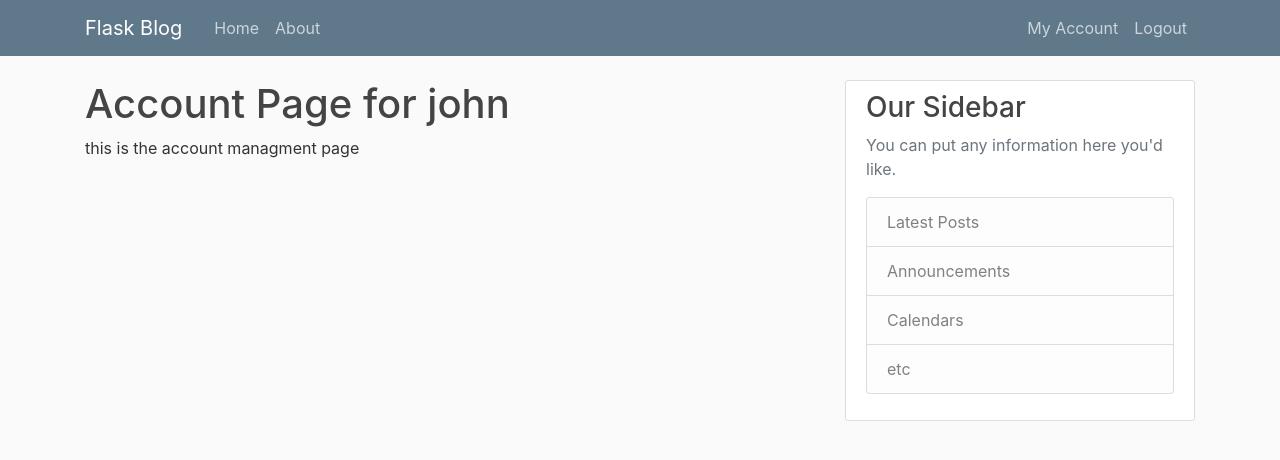
After one commit to william-reid-95/flask-app, a Flask app: page /account in a window 1280 px wide. The commit adds this page. Shown: the top 460 px of the page. Run offline with Flask 2, Linux system fonts and the light colour scheme; a user stored in the database is signed in.

Commit message:
added login functionality
- account creation now possible
- login now possible
- user redirected to login page if attempting to access page which requires logged in user

```diff
--- a/flaskblog/routes.py
+++ b/flaskblog/routes.py
@@ -1,7 +1,8 @@
-from flask import render_template, url_for, flash, redirect
-from flaskblog import app
+from flask import render_template, url_for, flash, redirect, request
+from flaskblog import app, db, bcrypt
 from flaskblog.forms import RegistrationForm, LoginForm
 from flaskblog.models import User,Post
+from flask_login import login_user, current_user, logout_user, login_required
 
 posts = [
     {
@@ -29,21 +30,48 @@
 
 @app.route("/register",methods=["GET","POST"])
 def register():
+    #clause to prevent logging in  or registering a user while a user is already logged in
+    if current_user.is_authenticated:
+        return redirect(url_for('home'))
+
     form = RegistrationForm()
     if form.validate_on_submit():
-        flash(f'Account created for {form.username.data}!','success')
-        return redirect(url_for('home'))
+        hashed_password = bcrypt.generate_password_hash(form.password.data).decode('utf-8')
+        new_user = User(username=form.username.data, email=form.email.data, password=hashed_password)
+        db.session.add(new_user)
+        db.session.commit()
+        flash(f'Account created for {form.username.data}! You are now able to login.','success')
+        return redirect(url_for('login'))
 
     return render_template('register.html',title='Register',form=form)
 
 @app.route("/login",methods=["GET","POST"])
 def login():
+    #clause to prevent logging in or registering a user while a user is already logged in
+    if current_user.is_authenticated:
+        return redirect(url_for('home'))
+
     form = LoginForm()
     if form.validate_on_submit():
-        if form.email.data == 'admin@blog.com' and form.password.data == "password":
-            flash('Successfully logged in!', "success")
-            return redirect(url_for('home'))
+        user = User.query.filter_by(email=form.email.data).first()
+        if user and bcrypt.check_password_hash(user.password, form.password.data):
+            login_user(user,remember=form.remember.data)
+            next_page = request.args.get('next') # args is a dict, .get function checks if key exist in dict and retutns None if not, this prevents an error if key not in dict
+            if next_page:
+                return redirect(next_page)
+            else:
+                return redirect(url_for('home'))
         else:
             flash("login failed, please check your account information and try again.", "danger")
 
     return render_template('login.html',title='Login',form=form)
+
+@app.route("/logout")
+def logout():
+    logout_user()
+    return redirect(url_for('home'))
+
+@app.route("/account")
+@login_required
+def account():
+    return render_template('account.html',title='Account')
--- /dev/null
+++ b/flaskblog/templates/account.html
@@ -0,0 +1,5 @@
+{% extends "layout.html" %}
+{% block content%}
+    <h1>Account Page for {{current_user.username}}</h1>
+    <p>this is the account managment page</p>
+{% endblock content%}
--- a/flaskblog/templates/layout.html
+++ b/flaskblog/templates/layout.html
@@ -29,8 +29,13 @@
               </div>
               <!-- Navbar Right Side -->
               <div class="navbar-nav">
-                <a class="nav-item nav-link" href="{{ url_for('login')}}">Login</a>
-                <a class="nav-item nav-link" href="{{ url_for('register')}}">Register</a>
+                {% if current_user.is_authenticated %}
+                  <a class="nav-item nav-link" href="{{ url_for('account')}}">My Account</a>
+                  <a class="nav-item nav-link" href="{{ url_for('logout')}}">Logout</a>
+                {% else %}
+                  <a class="nav-item nav-link" href="{{ url_for('login')}}">Login</a>
+                  <a class="nav-item nav-link" href="{{ url_for('register')}}">Register</a>
+                {% endif %}
               </div>
             </div>
           </div>
```
Also changed, not shown: flaskblog/__init__.py (+6 -2 lines), flaskblog/forms.py (+16 -1 lines), flaskblog/models.py (+8 -3 lines), flaskblog/site.db.
